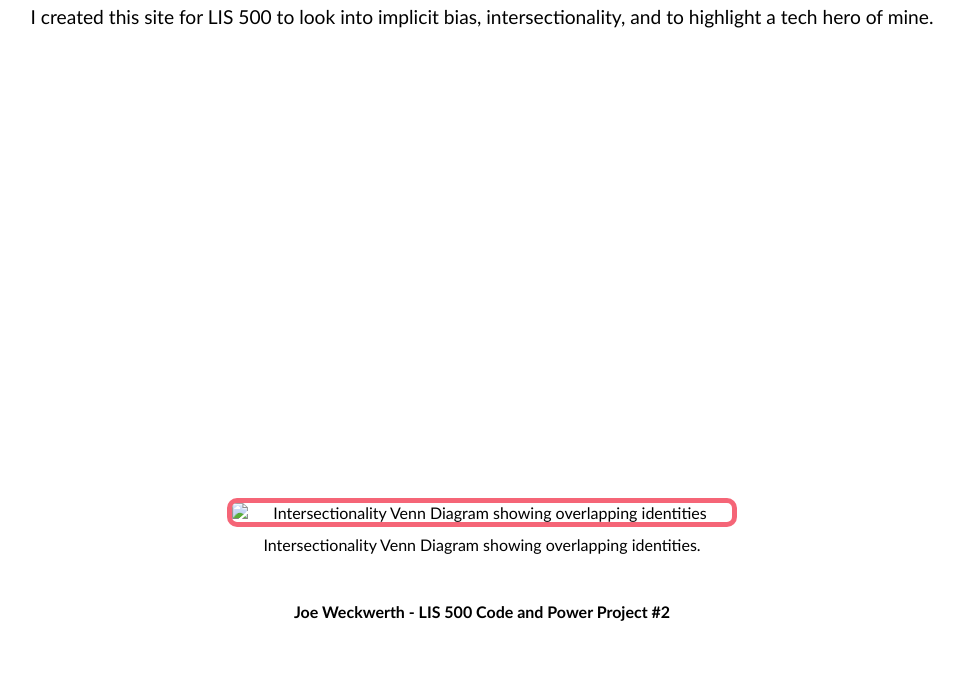
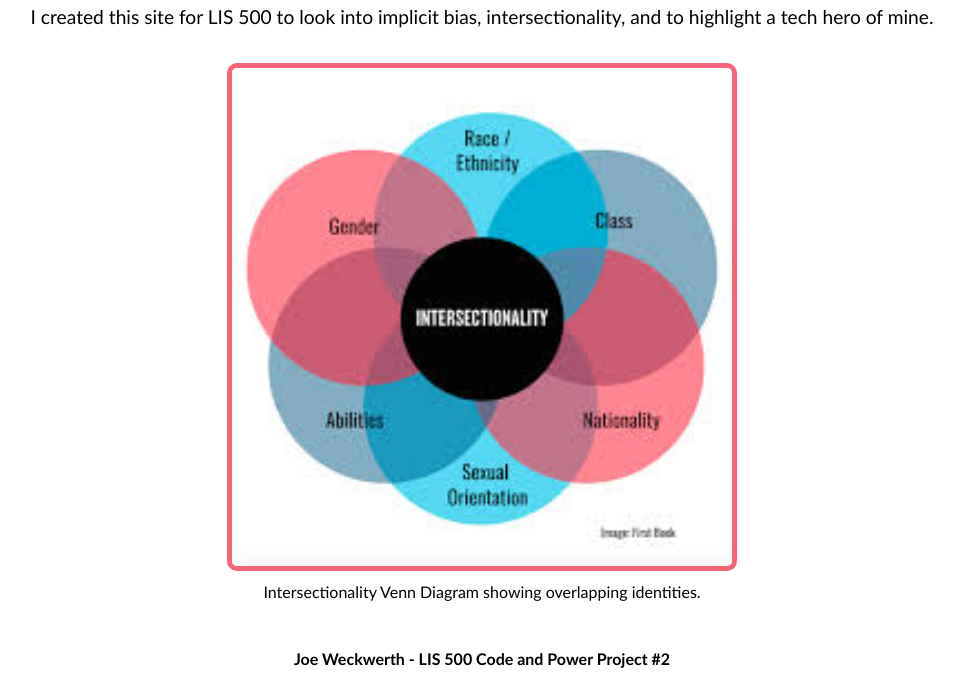
Before and after one commit to jweckwerth-ui/project2, a plain HTML site: page index.html in a window 1280 px wide. Shown: the part 147-847 px from the top of the page, without its empty margins (158-1121 px from the left). Before the commit the page ends 800 px from the top, so only its background shows below. Drawn offline with Linux system fonts and the light colour scheme; a web font is replaced by a local one.

Commit message:
Update index.html

```diff
--- a/index.html
+++ b/index.html
@@ -38,7 +38,7 @@
     <figure>
           <img
             class="homeImage"
-            src="homeimage.jpg"
+            src="homeimage.jpeg"
             alt="Intersectionality Venn Diagram showing overlapping identities">
           <figcaption class="caption">
             Intersectionality Venn Diagram showing overlapping identities.
```
